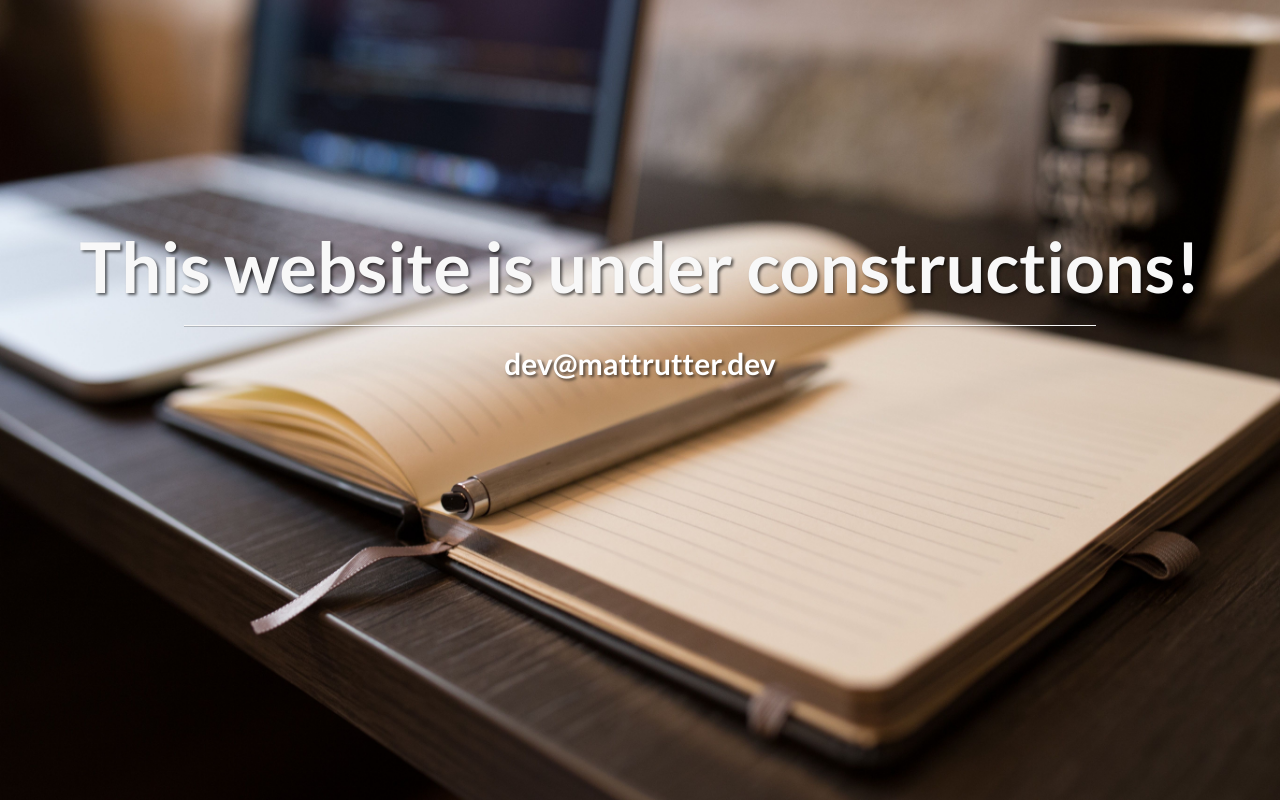
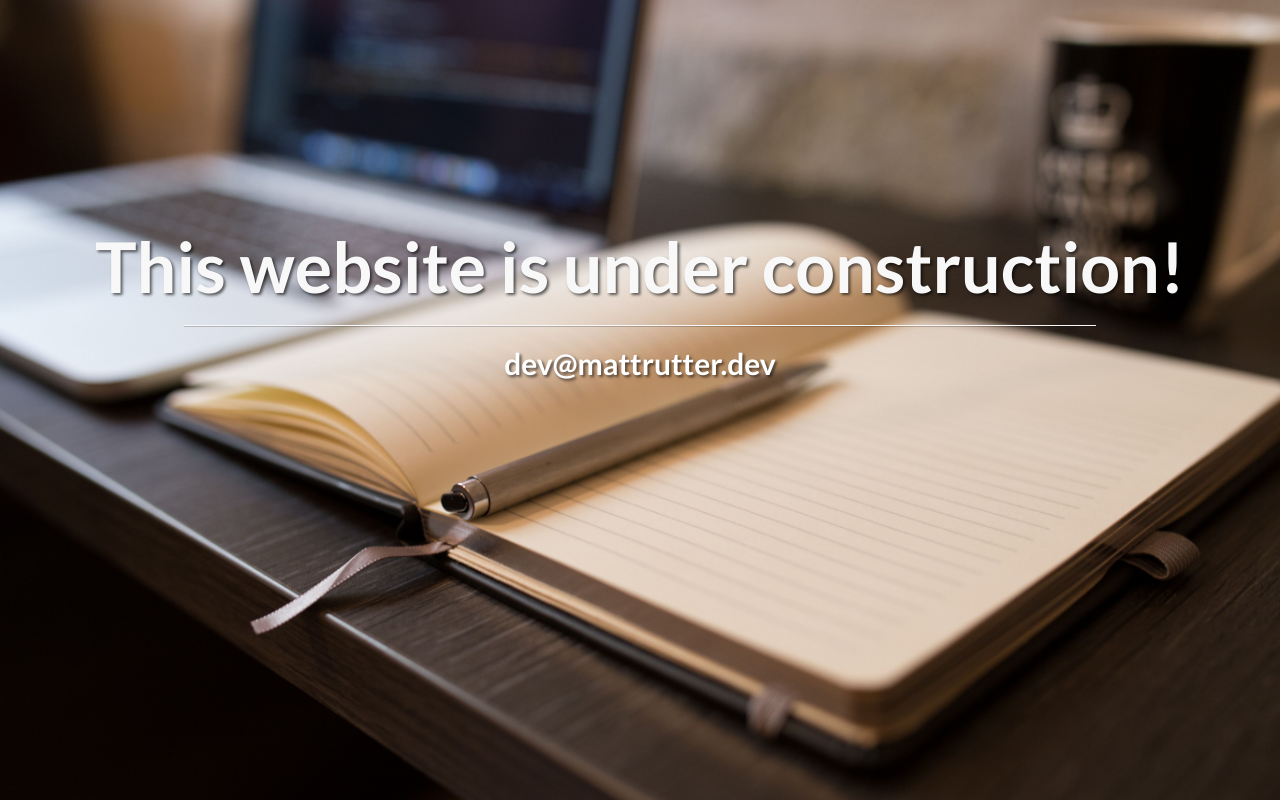
Before and after one commit to matthewrutter/PersonalWebsite, a plain HTML site: page website/index.html in a window 1280 px wide. Drawn offline with Linux system fonts and the light colour scheme.

Commit message:
fixed frontpage test typo

```diff
--- a/website/index.html
+++ b/website/index.html
@@ -46,7 +46,7 @@
                 <div class="col-lg-12">
                     <div class="intro-message">
 
-                        <h1 id="hdrDescription">This website is under constructions!</h1>
+                        <h1 id="hdrDescription">This website is under construction!</h1>
 
                         <hr class="intro-divider">
 
```
